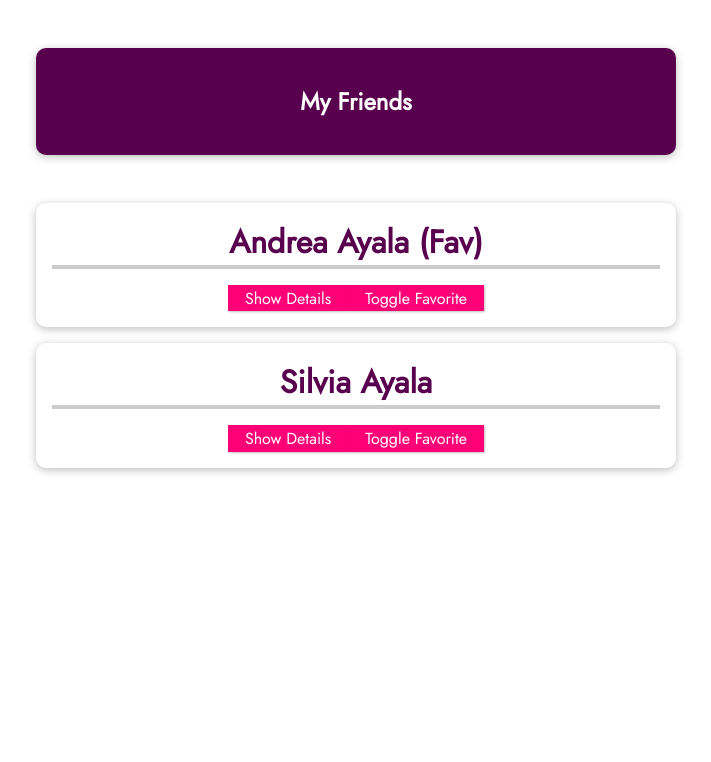
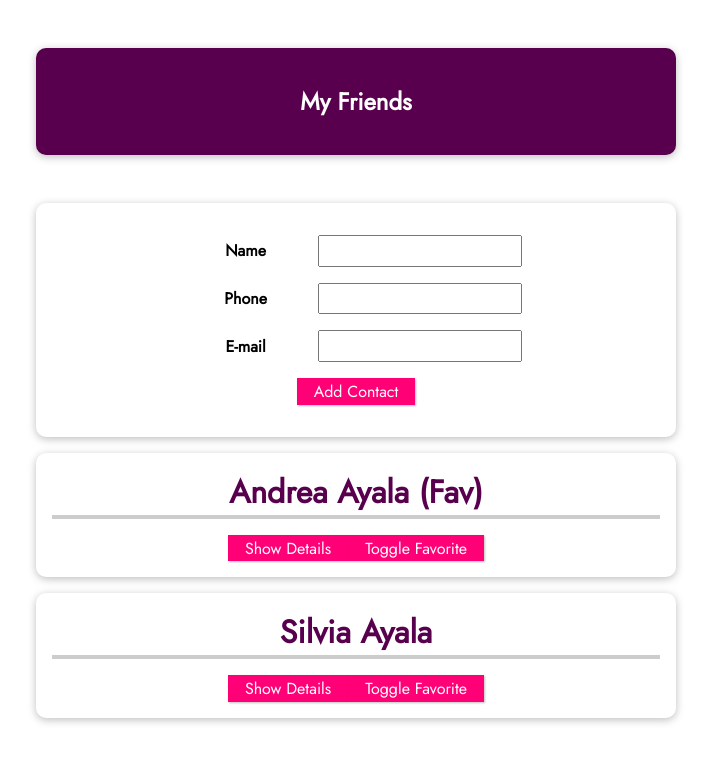
Before and after one commit to andreayalad/VueProjects, a Vue app in the folder App2/: page / in a window 1280 px wide. Shown: the top 762 px of the page, without its empty margins (284-995 px from the left). Built offline with nearby package versions, Linux system fonts and the light colour scheme.

Commit message:
Adding NewFriend component and connecting it

```diff
--- a/App2/src/App.vue
+++ b/App2/src/App.vue
@@ -1,6 +1,7 @@
 <template>
   <section>
     <header><h1>My Friends</h1></header>
+    <new-friend @add-contact="addContact"></new-friend>
     <ul>
       <friend-contact
         v-for="friend in friends"
@@ -19,23 +20,25 @@
 
 <script>
 import FriendContact from "./Components/FriendContact.vue";
+import NewFriend from './Components/NewFriend.vue';
 export default {
-  components: { FriendContact },
+  components: { FriendContact, NewFriend},
   data() {
+
     return {
       friends: [
         {
-          id: 'one',
-          name: 'Andrea Ayala',
-          phone: '7225-3923',
-          email: 'andreaayala@gmail.com',
+          id: "one",
+          name: "Andrea Ayala",
+          phone: "7225-3923",
+          email: "andreaayala@gmail.com",
           isFavorite: true,
         },
         {
-          id: 'two',
-          name: 'Silvia Ayala',
-          phone: '7455-3923',
-          email: 'silayala@gmail.com',
+          id: "two",
+          name: "Silvia Ayala",
+          phone: "7455-3923",
+          email: "silayala@gmail.com",
           isFavorite: false,
         },
       ],
@@ -48,6 +51,16 @@
       );
       identifiedFriend.isFavorite = !identifiedFriend.isFavorite;
     },
+    addContact(name, phone, email){
+      const newFriendContact = {
+        id: new Date().toISOString(),
+        name : name,
+        phone: phone,
+        email: email,
+        isFavorite: false
+      }
+      this.friends.push(newFriendContact)
+    }
   },
 };
 </script>
@@ -84,7 +97,8 @@
   list-style: none;
 }
 
-#app li {
+#app li,
+#app form {
   box-shadow: 0 2px 8px rgba(0, 0, 0, 0.26);
   margin: 1rem auto;
   border-radius: 10px;
@@ -117,4 +131,17 @@
   border-color: #ec3169;
   box-shadow: 1px 1px 4px rgba(0, 0, 0, 0.26);
 }
+#app input {
+  font: inherit;
+  padding: 0.15rem;
+}
+#app label {
+  font-weight: bold;
+  margin-right: 1rem;
+  width: 7rem;
+  display: inline-block;
+}
+#app form div{
+  margin: 1rem 0;
+}
 </style>
--- /dev/null
+++ b/App2/src/Components/NewFriend.vue
@@ -0,0 +1,37 @@
+<template>
+  <form @submit.prevent="submitData">
+    <div>
+      <label>Name</label>
+      <input type="text" v-model="enteredName" />
+    </div>
+    <div>
+      <label>Phone</label>
+      <input type="tel" v-model="enteredPhone"/>
+    </div>
+    <div>
+      <label>E-mail</label>
+      <input type="email" v-model="enteredEmail" />
+    </div>
+    <div>
+        <button>Add Contact</button>
+    </div>
+  </form>
+</template>
+
+<script>
+export default {
+    emits:['add-contact'],
+    data(){
+        return {
+            enteredName: ' ',
+            enteredPhone: ' ',
+            enteredEmail: ' '
+        };
+    },
+    methods:{
+        submitData(){
+            this.$emit('add-contact', this.enteredName, this.enteredPhone, this.enteredEmail)
+        }
+    }
+};
+</script>
--- a/App2/src/main.js
+++ b/App2/src/main.js
@@ -2,9 +2,10 @@
 
 import App from './App.vue';
 import FriendContact from './Components/FriendContact.vue';
+import NewFriend from './Components/NewFriend.vue';
 
 const app = createApp(App);
 
 app.component('friend-contact', FriendContact);
-
+app.component('new-friend', NewFriend)
 app.mount('#app');
```
